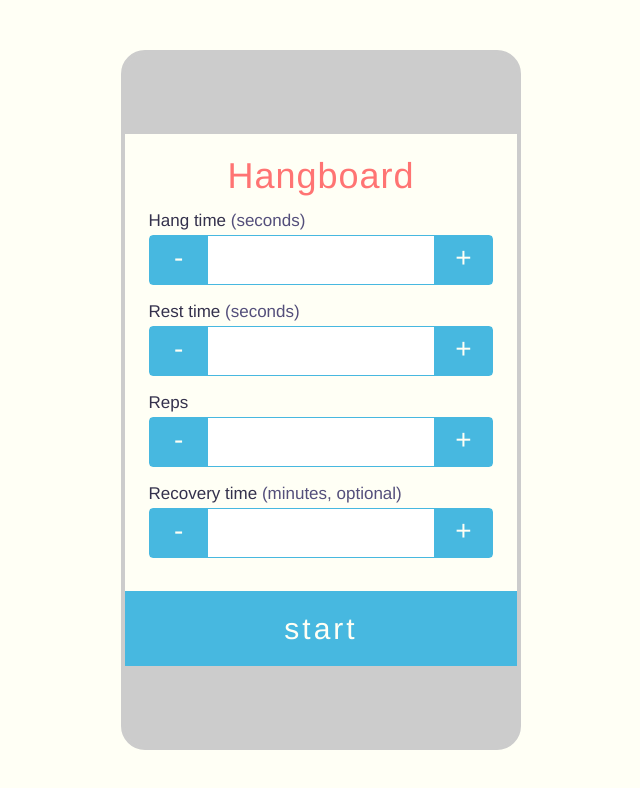
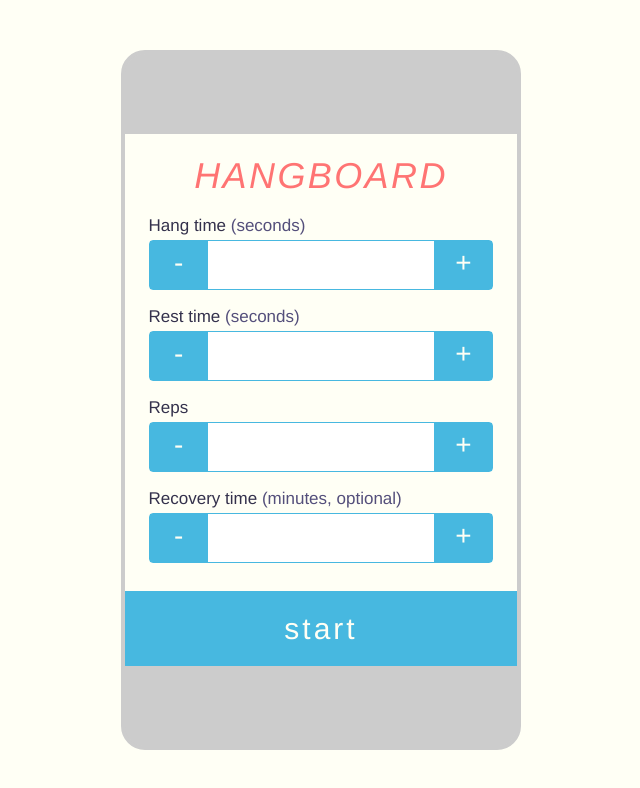
Before and after one commit to mgeraci/hangboard-timer, a website built with webpack: page index.html in a window 1280 px wide. Shown: the whole page, without its empty margins (319-959 px from the left). Built offline with nearby package versions, Linux system fonts and the light colour scheme.

Commit message:
another title style update

```diff
--- a/css/stage_setup.sass
+++ b/css/stage_setup.sass
@@ -14,9 +14,12 @@ $field-height: 50px
 
   &-title
     width: 100%
+    padding-bottom: 5px
     text-align: center
     font-size: 36px
-    letter-spacing: 1px
+    text-transform: uppercase
+    font-style: oblique
+    letter-spacing: 2.4px
     color: $pink
 
   &-title,
```
Also changed, not shown: css/styles.css.
